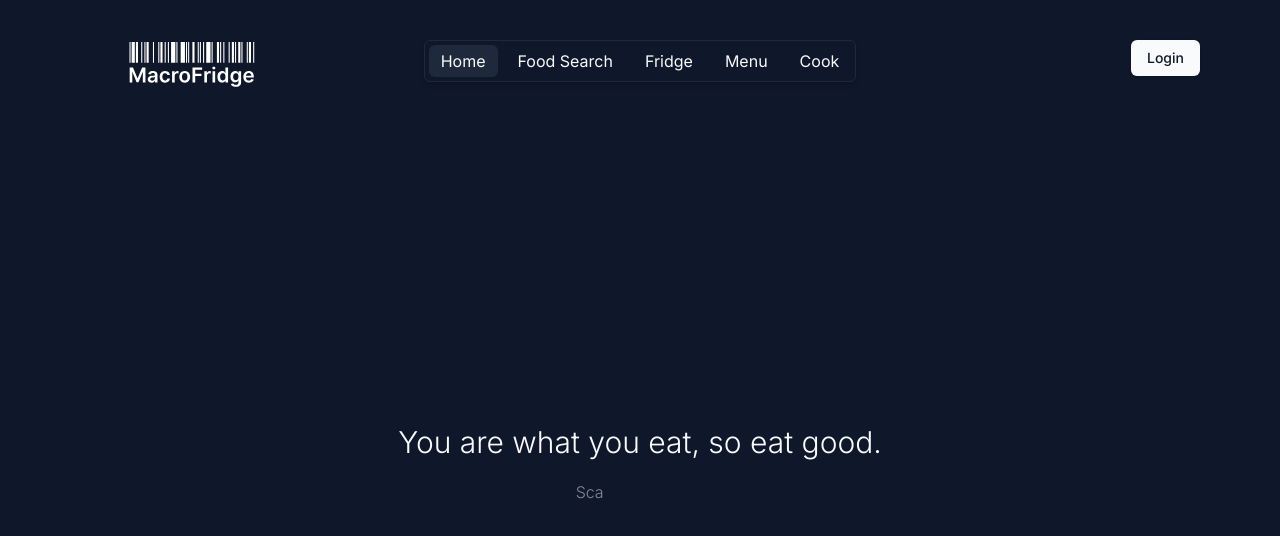
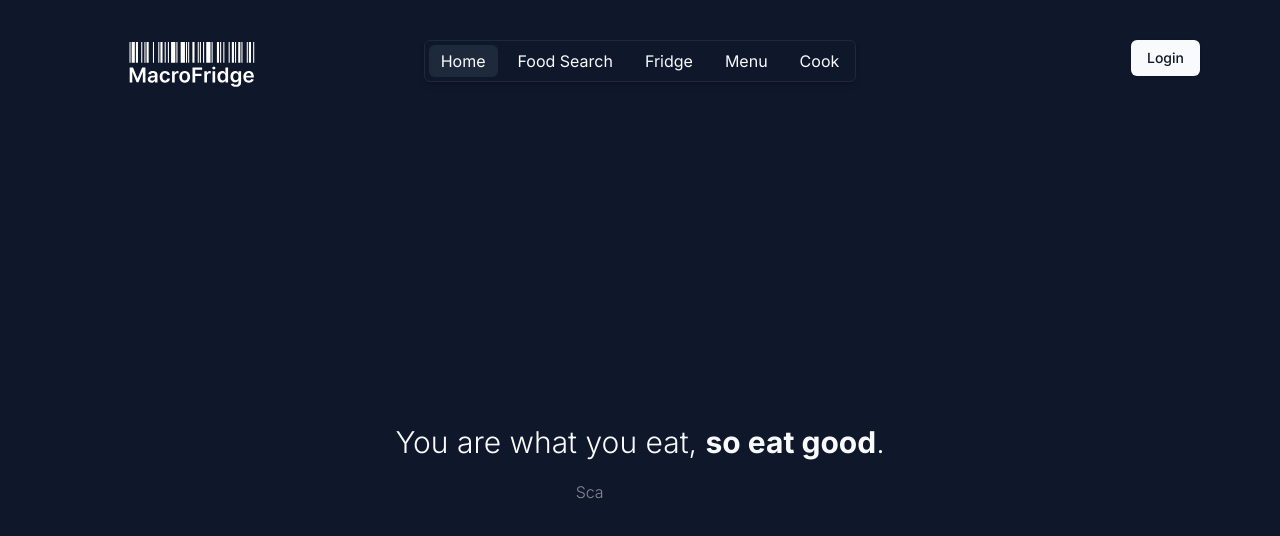
Before and after one commit to seambr/personal-pantry, a Next.js app: page / in a window 1280 px wide. Shown: the top 536 px of the page. Built offline with nearby package versions, Linux system fonts and the light colour scheme; no server answers.

Commit message:
commit before merge

```diff
--- a/app/page.tsx
+++ b/app/page.tsx
@@ -14,7 +14,7 @@ export default function Home() {
   return (
     <main className="flex flex-col justify-center h-[800px] gap-5 p-20 relative items-center">
       <span className="text-3xl font-light relative text-center w-[600px]">
-        You are what you eat, so eat good.
+        You are what you eat, <span className="font-bold">so eat good</span>.
       </span>
 
       <Typewriter
```
